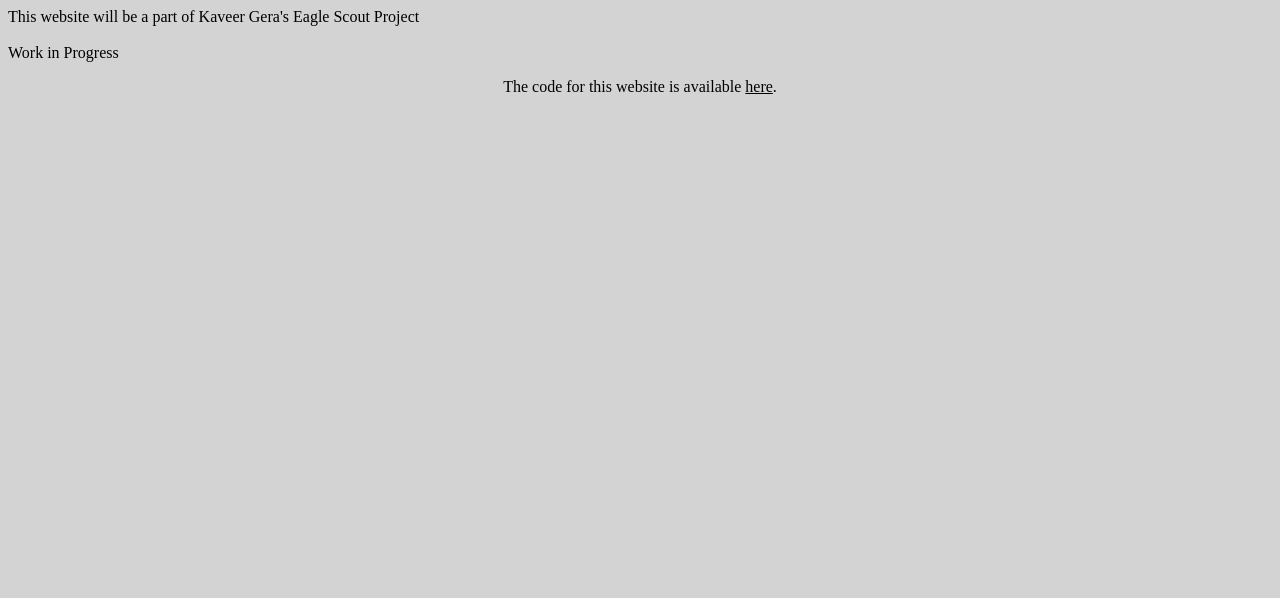
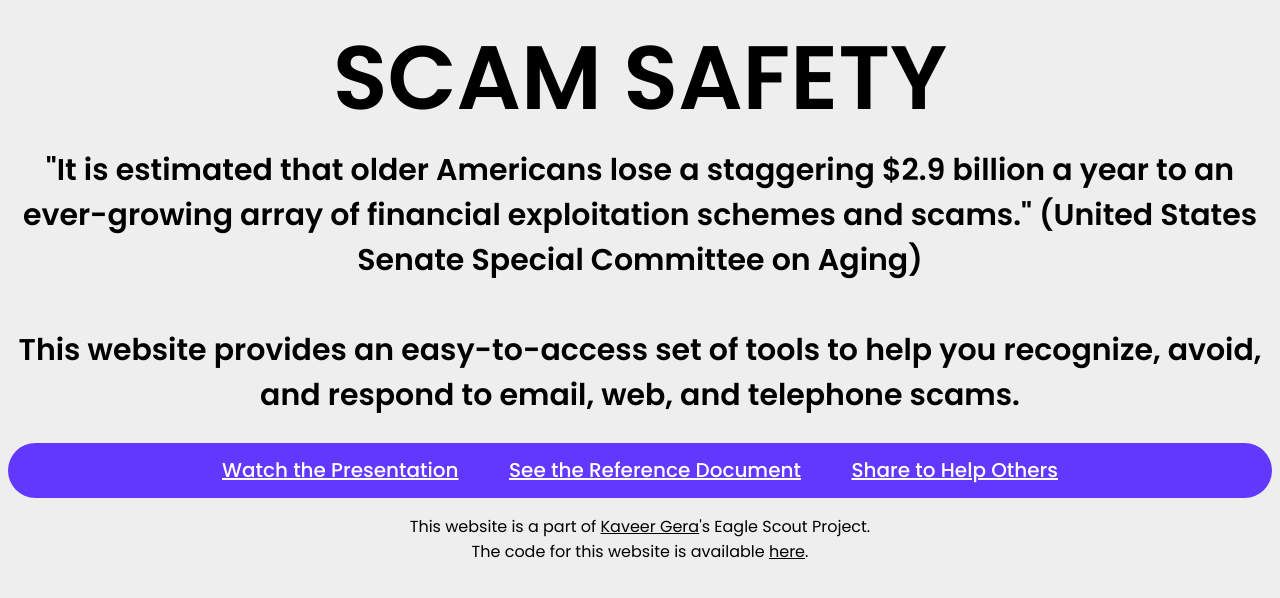
Before and after one commit to Reevak05/scam-safety-website, a plain HTML site: page index.html in a window 1280 px wide. Drawn offline with Linux system fonts and the light colour scheme.

Commit message:
Add title, links, and other miscellaneous information

```diff
--- a/index.html
+++ b/index.html
@@ -3,19 +3,42 @@
 <head>
     <meta charset="UTF-8">
     <link href="style.css" rel="stylesheet">
+    <link rel="preconnect" href="https://fonts.gstatic.com">
+    <link href="https://fonts.googleapis.com/css2?family=Poppins:ital,wght@0,100;0,200;0,300;0,400;0,500;0,600;0,700;0,800;0,900;1,100;1,200;1,300;1,400;1,500;1,600;1,700;1,800;1,900&display=swap"
+          rel="stylesheet">
     <title>Scam Safety</title>
     <meta name="description"
-          content="This website is a part of Kaveer Gera's Eagle Scout Project">
+          content="Learn How to Recognize, Avoid, and Respond to Email, Web, and Telephone Scams">
 </head>
 
 <body>
 
-  This website will be a part of Kaveer Gera's Eagle Scout Project
-  <br><br>
-  Work in Progress
+<br>
+
+<h1>Scam Safety</h1>
+
+<h2>
+    "It is estimated that older Americans lose a staggering $2.9 billion a year to an ever-growing array of financial
+    exploitation schemes and scams." (United States Senate Special Committee on Aging)
+    <br><br>
+    This website provides an easy-to-access set of tools to help you recognize, avoid, and respond to email, web, and
+    telephone scams.
+</h2>
+
+<div class="flex-container">
+    <div class="point"><a href="/Presentation.pdf" style="color: white;"> Watch the Presentation</a></div>
+    <div class="point"><a href="/Reference_Document.pdf" style="color: white;"> See the Reference Document</a></div>
+    <div class="point"><a href="mailto:changethisemailaddress@toyourintendedrecipient.com?subject=How%20to%20Avoid%20Being%20Scammed&body=Hello!%20A%20Boy%20Scout%20made%20this%20website%20which%20has%20information%20about%20how%20to%20recognize%2C%20avoid%2C%20and%20respond%20to%20email%2C%20web%2C%20and%20telephone%20scams%20for%20his%20Eagle%20Scout%20Service%20Project.%20I%20thought%20you%20and%2For%20your%20family%20or%20friends%20may%20find%20it%20helpful%3A%20https%3A%2F%2Fscamsafety.kaveergera.com" style="color: white;"> Share to Help Others</a></div>
+</div>
+
+
 
 <footer>
     <p style="text-align: center">
+        This website is a part of <a href="https://kaveergera.com" style="
+        color: black;
+        ">Kaveer Gera</a>'s Eagle Scout Project.
+        <br>
         The code for this website is available
         <a href="https://github.com/Reevak05/scam-safety-website/" style="
         text-underline: #277bff;
--- a/style.css
+++ b/style.css
@@ -1,3 +1,60 @@
 body {
-    background-color: lightgrey;
+    background-color: #eeeeee;
+    font-family: 'Poppins', sans-serif;
+    font-size: 16px;
 }
+
+h1 {
+    text-align: center;
+    font-size: 90px;
+    font-weight: 600;
+    line-height: 1;
+    margin: 0px 20px;
+    text-transform: uppercase;
+}
+
+h2 {
+    color: black;
+    text-align: center;
+    font-size: 30px;
+    font-weight: 600;
+}
+
+h3 {
+
+}
+
+
+.flex-container {
+    background-color: #6238ff;
+    display: flex;
+    flex-direction: row;
+    justify-content: center;
+    align-content: center;
+    color: #f1f1f1;
+    height: auto;
+    border-radius: 30px;
+}
+
+@media (max-width: 900px) {
+    .flex-container {
+        flex-direction: column;
+        border-radius: 20px;
+    }
+    .point {
+        margin-top: 3%;
+        margin-bottom: 3%;
+        margin-left: 3%;
+        margin-right: 3%;
+    }
+}
+
+.point {
+    margin-top: 1%;
+    margin-bottom: 1%;
+    margin-left: 2%;
+    margin-right: 2%;
+    font-size: 20px;
+    text-align: center;
+    font-weight: 500;
+}
```
